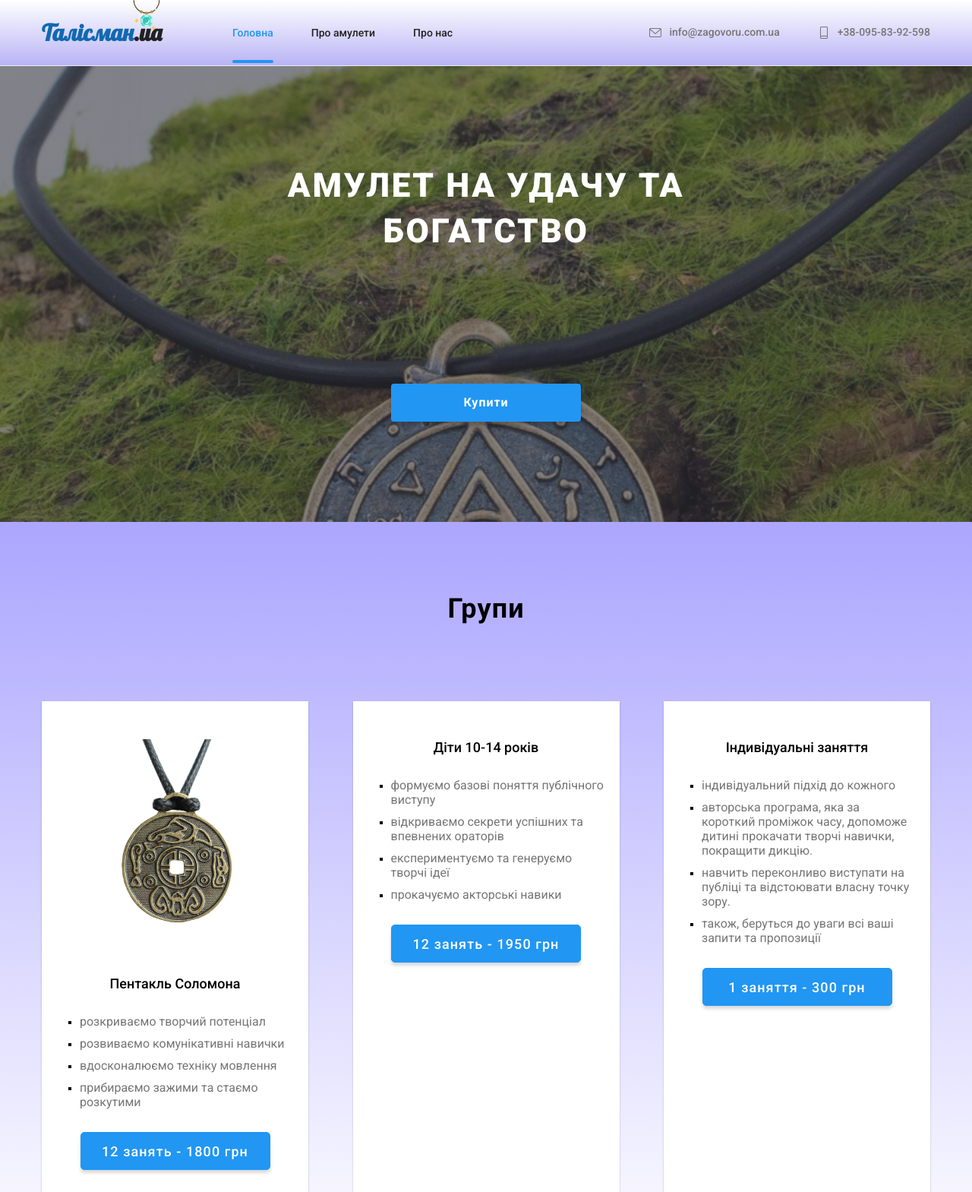
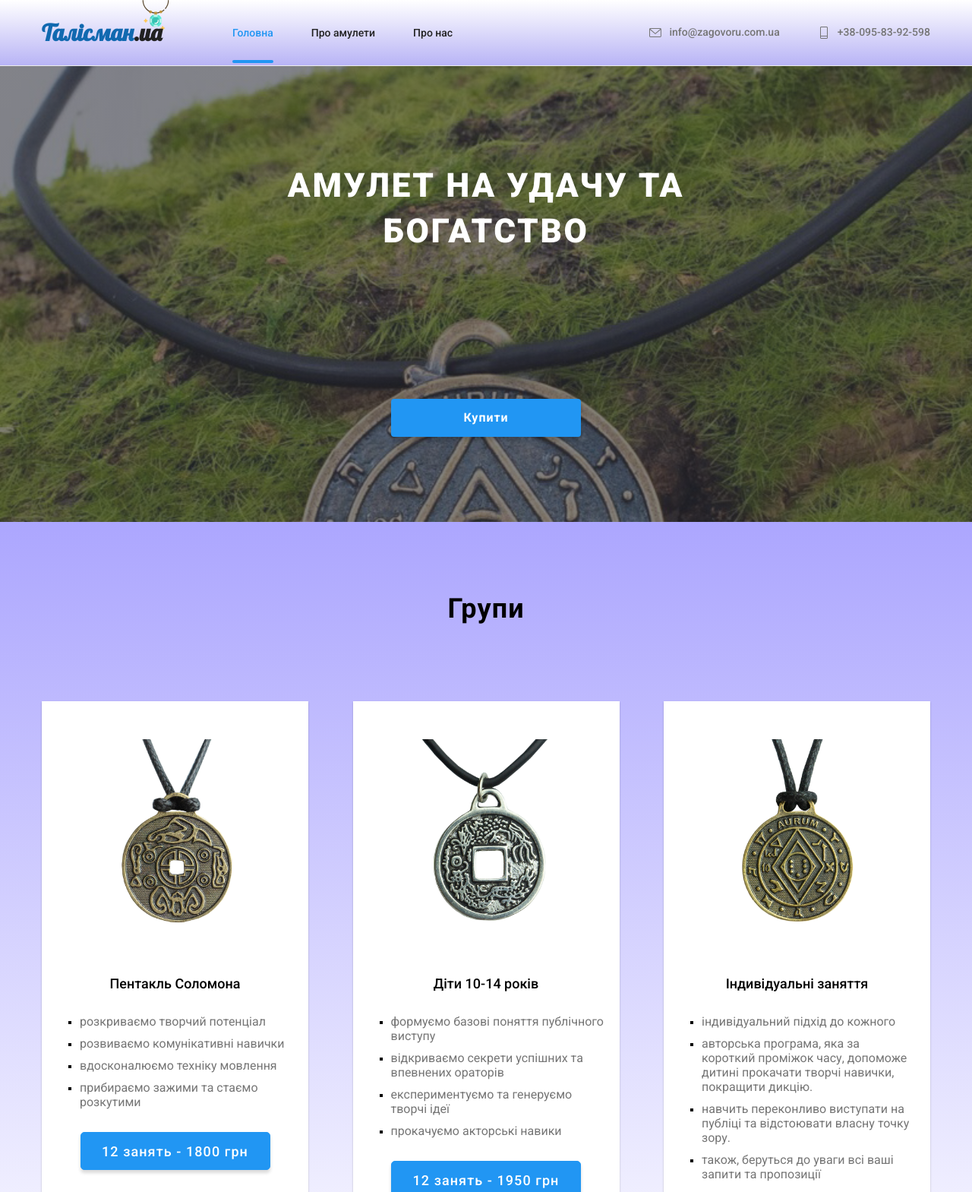
Before and after one commit to Sergio0888/amulets-page, a website built with Parcel: page src/index.html in a window 1280 px wide. Shown: the top 1569 px of the page at 76% size. Built offline with nearby package versions, Linux system fonts and the light colour scheme; files whose address does not match are found by name.

Commit message:
add new images

```diff
--- a/src/partials/grups.html
+++ b/src/partials/grups.html
@@ -5,7 +5,7 @@
             <li class="grups-item">
 
                 <div class="grups-box">
-                    <img src="./images/amulets/a1.jpg" alt="">
+                    <img class="grups-image" src="./images/amulets/a1.jpg" alt="">
                     <h3 class="grups-name">Пентакль Соломона</h3>
                     <ul class="grups-name-list">
                         <li class="grups-name-item"><p class="grups-post">розкриваємо творчий потенціал</p></li>
@@ -19,6 +19,7 @@
             <li class="grups-item">
 
                 <div class="grups-box">
+                    <img class="grups-image" src="./images/amulets/a2.jpg" alt="">
                     <h3 class="grups-name">Діти 10-14 років</h3>
                     <ul class="grups-name-list">
                         <li class="grups-name-item"><p class="grups-post">формуємо базові поняття публічного виступу</p></li>
@@ -32,6 +33,7 @@
             <li class="grups-item">
 
                 <div class="grups-box">
+                    <img class="grups-image" src="./images/amulets/a3.jpg" alt="">
                     <h3 class="grups-name">Індивідуальні заняття</h3>
                     <ul class="grups-name-list">
                         <li class="grups-name-item"><p class="grups-post">індивідуальний підхід до кожного</p></li>
--- a/src/sass/components/_logo.scss
+++ b/src/sass/components/_logo.scss
@@ -31,7 +31,7 @@
     z-index: 1;
     position: absolute;
     top: 0px;
-    left: 173px;
+    left: 185px;
 }
 
 // .microphone {
--- a/src/sass/layout/_grups.scss
+++ b/src/sass/layout/_grups.scss
@@ -41,6 +41,11 @@
         padding: 50px 20px;
         display: flex;
         flex-direction: column;
+
+        @media (max-width: 480px) {
+            padding: 30px 20px;
+        }
+
 
         &-price {
             z-index: 0;
@@ -89,3 +94,9 @@
         }
     }
 }
+
+.grups-image {
+    @media (max-width: 480px) {
+        max-height: 410px;
+    }
+}
--- a/src/sass/layout/_hero.scss
+++ b/src/sass/layout/_hero.scss
@@ -43,7 +43,7 @@
         font-weight: 900;
         color: $second-text-color;
         text-align: center;
-        margin-bottom: 170px;
+        margin-bottom: 190px;
         text-transform: uppercase;
         letter-spacing: 0.06em;
 
```
